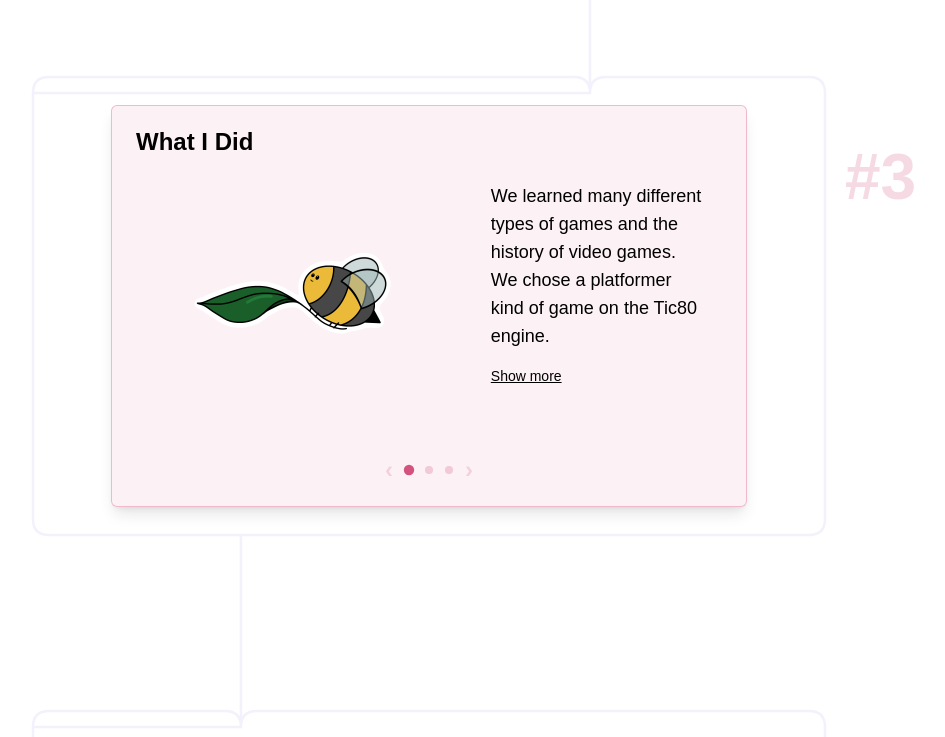
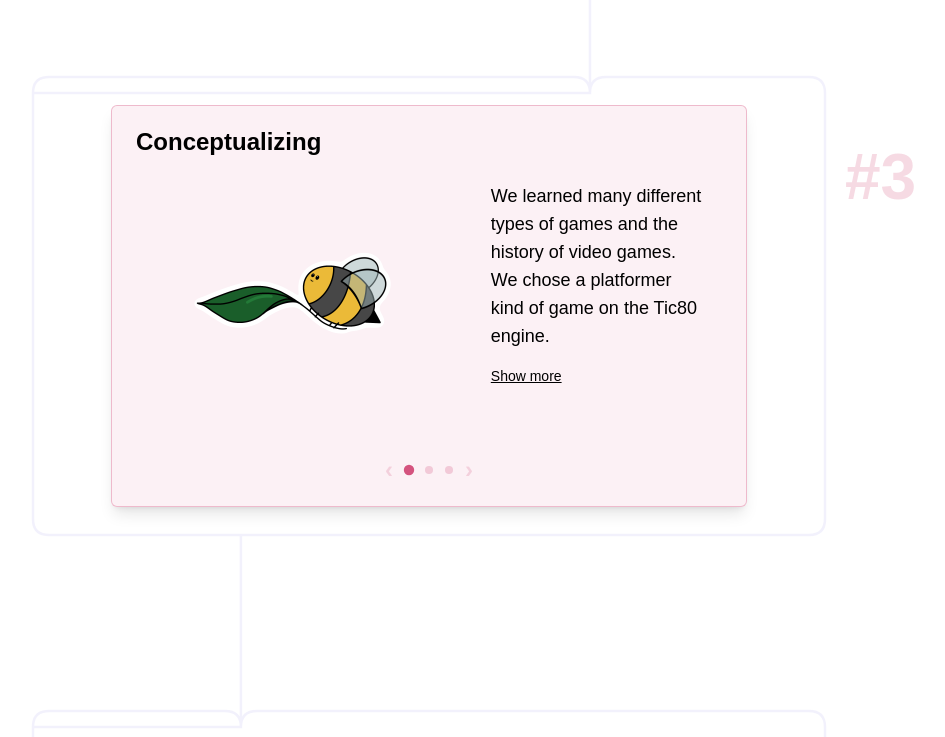
Before and after one commit to yborger/Personal-Website, a Next.js app: page /portfolio/cases/ablockalypse in a window 1280 px wide. Shown: the part 1960-2697 px from the top of the page, without its empty margins (211-1156 px from the left). Built offline with nearby package versions, Linux system fonts and the light colour scheme.

Commit message:
Titles into the carousel and remove a quick thing

```diff
--- a/app/components/phasecard.tsx
+++ b/app/components/phasecard.tsx
@@ -8,6 +8,7 @@
 import { useState } from "react"
 
 interface Slide{
+    title: string;
     description: string;
     details?: string;
     image?: string;
@@ -30,7 +31,7 @@ interface CardProps {
     const [expanded, setExpanded] = useState(false)
     const [currSlide, setCurrSlide] = useState(0)
 
-    const activeContent: Slide = slides ? slides[currSlide] : {description, details, image, embed}
+    const activeContent: Slide = slides ? slides[currSlide] : {title, description, details, image, embed}
 
     const hasMultipleSlides = slides && slides.length > 1
 
@@ -50,7 +51,7 @@ interface CardProps {
           background: `${bg}14`,
         }}
       >
-        <h2 className="text-2xl font-bold mb-6 text-left">{title}</h2>
+        <h2 className="text-2xl font-bold mb-6 text-left">{activeContent.title}</h2>
 
         <div className="m-4 grid grid-cols md:grid-cols-[3fr_2fr] items-start gap-4">
           {activeContent.embed ? (
--- a/app/portfolio/cases/ablockalypse/page.tsx
+++ b/app/portfolio/cases/ablockalypse/page.tsx
@@ -28,16 +28,19 @@ const phases = [
     slides: [
       {
         //conceptualizing + drawing inspo
+        title: "Conceptualizing",
         description: "We learned many different types of games and the history of video games. We chose a platformer kind of game on the Tic80 engine.",
         details: "After learning the mechanics behind the original tetris game development, we decided to have the tetris-type logic to build the platforms as part of the level.",
         image: "/artwork/bee_leaf.png",
       },
       { //explaining
+        title: "The Set-up",
         description: "Levels that have an odd number are basic platforms that are pre-designed, with the cat player character jumping onto each platform on the map to get across the screen.",
         details: "Even numbered levels were the tetris-style builder, where the first X amount of seconds were meant for the player to stack-up a series of blocks to create a path for the cat to cross. Once time was over, the level transitioned back into basic-platformer logic and the player can jump across the path. The time decreases as levels continue.",
         image: "/artwork/bee_leaf.png",
       },
       { //making
+        title: "Making the Game",
         description: "The basic platformer was designed on the Map section of Tic80, since we assigned a specific “Sprite” as solid blocks in the code itself.",
         details: "The solid block sprite was necessary to create the four-block shapes and efficiently rotate them using matrix operations. Tic80 works off of counting “tics” as a looping time function, and these tics were counted as part of the timed tetris-styled levels so there was a clear “finished” point.",
         image: "/artwork/bee_leaf.png",
@@ -53,15 +56,16 @@ const phases = [
     bg: "#1D9E75",
     slides: [
       {
+        title: "Remote Work?",
         description: "Remote work is absolutely possible and can be done efficiently.",
         details: "I unfortunately wound up getting COVID right before this project was due. My partner and I were in constant communication to make sure we stayed on pace (after the worst of my sickness had passed) and completed the project on time, and we managed to set up a fully remote workspace in less than a day’s time.",
         image: "/artwork/bee_leaf.png",
       },
       {
+        title: "Pixel-Style Animation",
         description: "Pixel-style animation looks... off... but once it becomes a loop, it all makes sense.",
         details: "Depending on the speed and the desired frames, the sprite looked really strange but because of the phase in the movement it actually smoothed out the animation. If I plan to continue working with pixel-style animation I need to make sure to have enough frames to make smooth movement.",
         image: "/artwork/bee_leaf.png",
-
       }
     ]
   },
--- a/app/portfolio/casesData.ts
+++ b/app/portfolio/casesData.ts
@@ -1,5 +1,3 @@
-import { summary } from "motion/react-client";
-
 export const casesData = [
     {
         title: "Ablockalypse",
```
